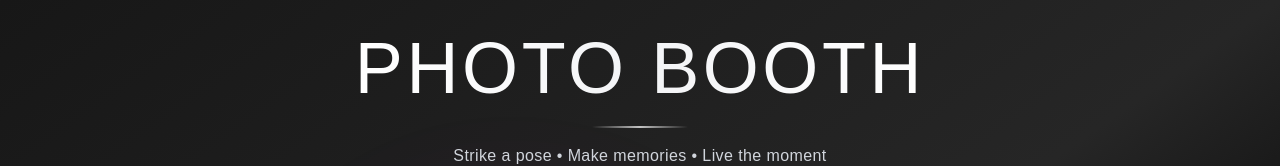
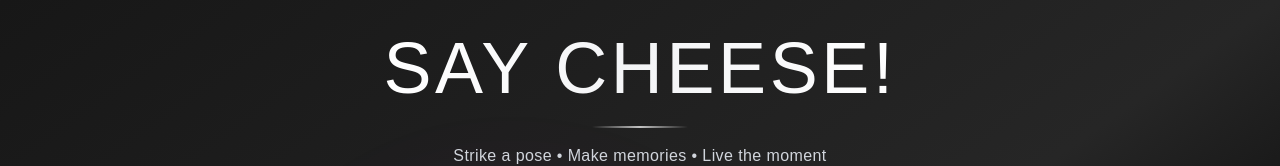
Before and after one commit to dhruv0050/Say-Cheese, a Next.js app: page / in a window 1280 px wide. Shown: the top 166 px of the page. Built offline with nearby package versions, Linux system fonts and the light colour scheme; no server answers.

Commit message:
minor fix

```diff
--- a/app/page.jsx
+++ b/app/page.jsx
@@ -116,7 +116,7 @@ export default function Home() {
             <div className="relative inline-block">
               <h1 className="text-5xl sm:text-6xl lg:text-7xl font-thin text-white mb-4 tracking-wider photo-booth-title">
                 <span className="bg-gradient-to-r from-white via-gray-100 to-white bg-clip-text text-transparent">
-                  PHOTO BOOTH
+                  SAY CHEESE!
                 </span>
               </h1>
               <div className="absolute -bottom-2 left-1/2 transform -translate-x-1/2 w-24 h-0.5 bg-gradient-to-r from-transparent via-white to-transparent animate-pulse"></div>
```
